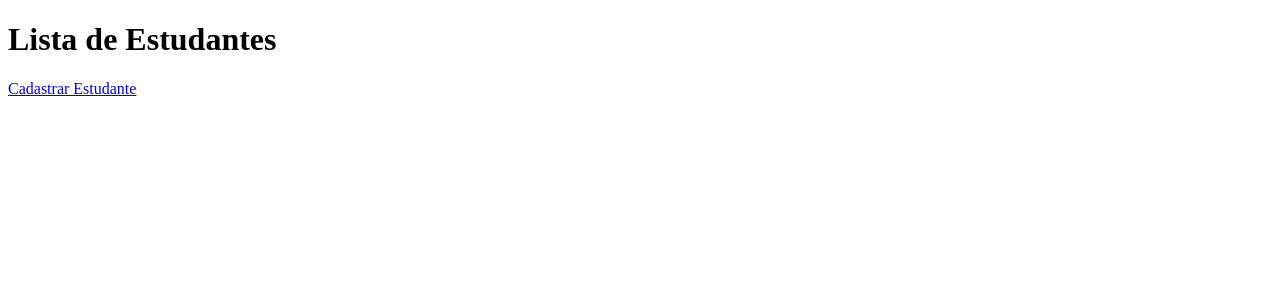
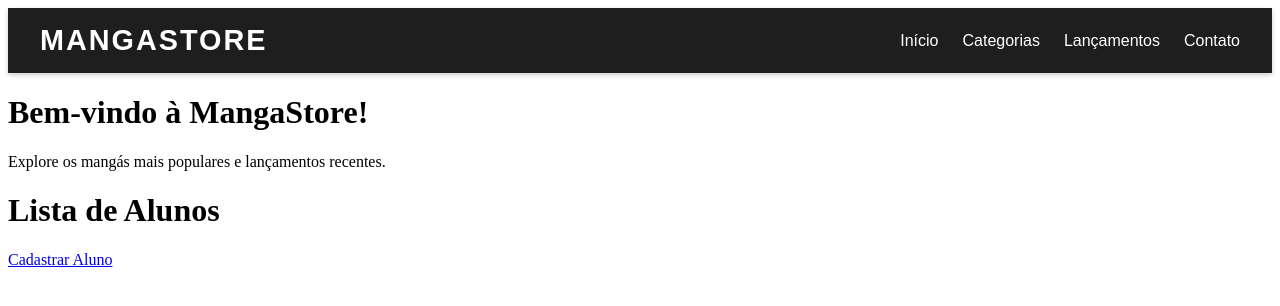
Before and after one commit to XaulimMatadordePorco244/TRABALHO-DE-FRAMEWORKS, a website: page HTML/listar_alunos.html in a window 1280 px wide. Drawn offline with Linux system fonts and the light colour scheme; no server answers.

Commit message:
06/05/25 07:44

```diff
--- /dev/null
+++ b/CSS/cabecalho.css
@@ -0,0 +1,51 @@
+/* cabecalho.css */
+
+/* Variáveis de cores e fontes (você pode personalizar) */
+:root {
+    --cor-fundo-cabecalho: #1e1e1e;
+    --cor-texto-cabecalho: #ffffff;
+    --cor-hover-link: #ff4c4c;
+    --fonte-principal: 'Arial', sans-serif;
+  }
+
+  /* Estilo do cabeçalho */
+  header {
+    background-color: var(--cor-fundo-cabecalho);
+    color: var(--cor-texto-cabecalho);
+    padding: 1rem 2rem;
+    display: flex;
+    align-items: center;
+    justify-content: space-between;
+    font-family: var(--fonte-principal);
+    box-shadow: 0 2px 5px rgba(0, 0, 0, 0.2);
+  }
+
+  /* Logotipo */
+  header .logo {
+    font-size: 1.8rem;
+    font-weight: bold;
+    text-transform: uppercase;
+    letter-spacing: 2px;
+    color: var(--cor-texto-cabecalho);
+    text-decoration: none;
+  }
+
+  /* Navegação */
+  header nav ul {
+    list-style: none;
+    display: flex;
+    gap: 1.5rem;
+    margin: 0;
+    padding: 0;
+  }
+
+  header nav ul li a {
+    color: var(--cor-texto-cabecalho);
+    text-decoration: none;
+    font-size: 1rem;
+    transition: color 0.3s;
+  }
+
+  header nav ul li a:hover {
+    color: var(--cor-hover-link);
+  }
--- a/listar_alunos.html
+++ b/HTML/listar_alunos.html
@@ -5,13 +5,32 @@
     <meta charset="UTF-8">
     <meta name="viewport" content="width=device-width, initial-scale=1.0">
     <title>Listagem de Estudantes</title>
+    <link rel="stylesheet" href="/CSS/cabecalho.css">
+
 </head>
 
 <body>
+    <header>
+        <a href="#" class="logo">MangaStore</a>
+        <nav>
+            <ul>
+                <li><a href="#">Início</a></li>
+                <li><a href="#">Categorias</a></li>
+                <li><a href="#">Lançamentos</a></li>
+                <li><a href="#">Contato</a></li>
+            </ul>
+        </nav>
+    </header>
 
-    <h1>Lista de Estudantes</h1>
+    <!-- Conteúdo principal da página -->
+    <main>
+        <h1>Bem-vindo à MangaStore!</h1>
+        <p>Explore os mangás mais populares e lançamentos recentes.</p>
+    </main>
+
+    <h1>Lista de Alunos</h1>
     <div id="lista-estudantes"></div>
-    <p><a href="./cadastrar_alunos.html">Cadastrar Estudante</a></p>
+    <p><a href="CSS/cadastrar_alunos.html">Cadastrar Aluno</a></p>
 
 
 
@@ -39,7 +58,7 @@
                 div.appendChild(ul);
             } catch (erro) {
                 console.log(erro);
-                alert("Erro ao buscar lista de estudantes.");
+                //alert("Erro ao buscar lista de estudantes.");
             }
         }
 
```
Also changed, not shown: HTML/cadastrar_alunos.html (renamed from cadastrar_alunos.html, +10 -10 lines), HTML/filtrar_alunos.html (renamed from filtrar_alunos.html, +2 -2 lines), HTML/index.html (renamed from index.html, +1 -1 lines), package.json (+12 -9 lines), TS/filtar_alunos.js (renamed from JS/filtar_alunos.js).
